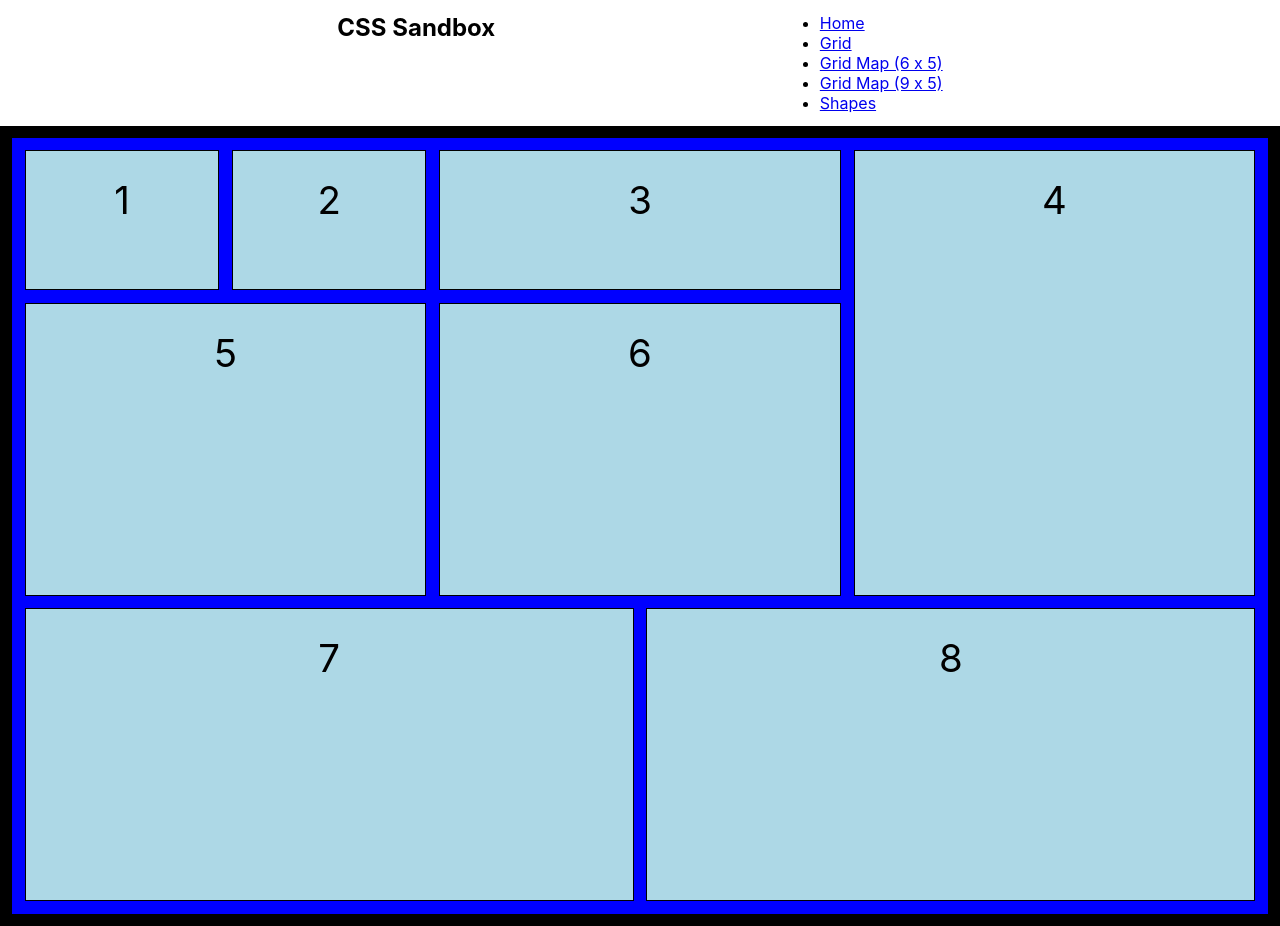
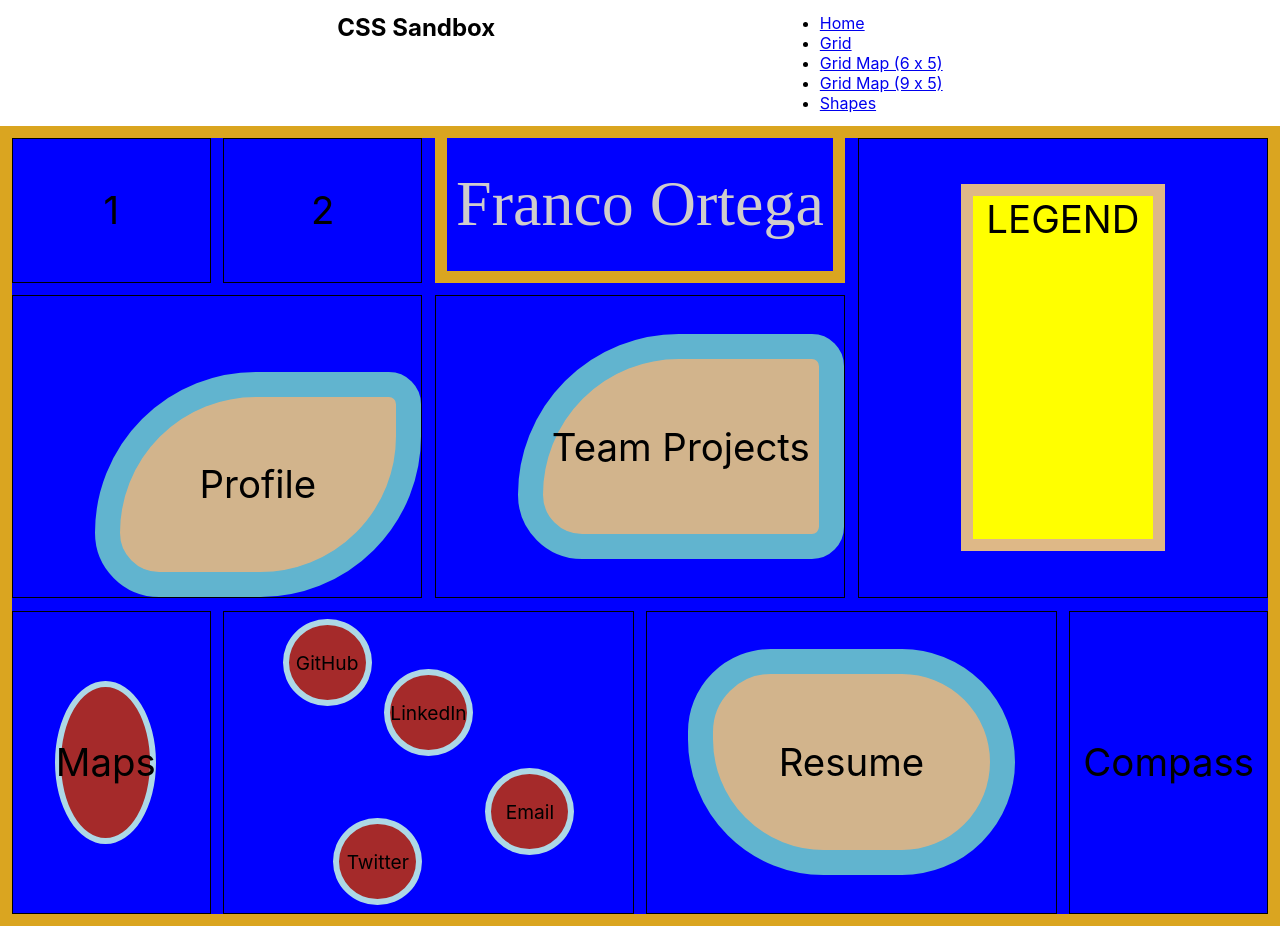
Before and after one commit to franco-ortega/css-sandbox, a React (Create React App) app: page /gridmap6x5 in a window 1280 px wide. Built offline with nearby package versions, Linux system fonts and the light colour scheme.

Commit message:
add GridMap6x5 with rough draft for portfolio map layout

```diff
--- /dev/null
+++ b/src/components/grid/GridIslands.jsx
@@ -0,0 +1,34 @@
+import React from 'react';
+import Circle from '../shapes/Circle';
+// import PropTypes from 'prop-types';
+import styles from './GridIslands.module.css';
+
+const GridIslands = props => {
+    return (
+        <div className={styles.GridIslandContainer}>
+
+            <div className={`${styles.GridIsland} ${styles.GridIslandA}`}>
+                <Circle label={'GitHub'} />
+            </div>
+
+            <div className={`${styles.GridIsland} ${styles.GridIslandB}`}>
+                <Circle label={'LinkedIn'} />
+            </div>
+
+            <div className={`${styles.GridIsland} ${styles.GridIslandC}`}>
+                <Circle label={'Email'} />
+            </div>
+
+            <div className={`${styles.GridIsland} ${styles.GridIslandD}`}>
+                <Circle label={'Twitter'} />
+            </div>
+
+        </div>
+    );
+};
+
+GridIslands.propTypes = {
+
+};
+
+export default GridIslands;
--- /dev/null
+++ b/src/components/grid/GridIslands.module.css
@@ -0,0 +1,37 @@
+.GridIslandContainer {
+
+
+    display: grid;
+    grid-template-columns: repeat(8, 1fr);
+    grid-template-rows: repeat(6, 1fr);
+    gap: .2vw;
+
+    padding: .2vw;
+    height: 100%;
+    width: 100%;
+}
+
+.GridIsland {
+
+
+    font-size: 50%;
+    display: flex;
+    align-items: center;
+    justify-content: center;
+}
+
+.GridIslandA {
+    grid-area: 1 / 2 / 3 / 4;
+}
+
+.GridIslandB {
+    grid-area: 2 / 4 / 4 / 6;
+}
+
+.GridIslandC {
+    grid-area: 4 / 6 / 6 / 8;
+}
+
+.GridIslandD {
+    grid-area: 5 / 3 / 7 / 5;
+}
--- a/src/components/grid/GridMap6x5.jsx
+++ b/src/components/grid/GridMap6x5.jsx
@@ -1,20 +1,49 @@
 import React from 'react';
+import RectangleSoftEdge from '../shapes/RectangleSoftEdge';
+import RectangleTall from '../shapes/RectangleTall';
+import GridIslands from './GridIslands';
 // import PropTypes from 'prop-types';
 import styles from './GridMap6x5.module.css';
+import styles2 from '../shapes/RectangleSoftEdge.module.css';
+import Circle from '../shapes/Circle';
 
-const GridMap6x5 = props => {
+const GridMap6x5 = () => {
     return (
         <div className={styles.GridMap6x5}>
             <div className={styles.GridContainer}>
                 <div className={styles.GridItem}>1</div>
                 <div className={styles.GridItem}>2</div>
-                <div className={`${styles.GridItem} ${styles.GridItem3}`}>3</div>
-                <div className={`${styles.GridItem} ${styles.GridItem4}`}>4</div>
-                <div className={`${styles.GridItem} ${styles.GridItem5}`}>5</div>
-                <div className={`${styles.GridItem} ${styles.GridItem6}`}>6</div>
-                <div className={`${styles.GridItem} ${styles.GridItem7}`}>7</div>
-                <div className={`${styles.GridItem} ${styles.GridItem8}`}>8</div>
-                {/* <div className={`${styles.GridItem} ${styles.GridItem13}`}>13</div> */}
+                <div className={`${styles.GridItem} ${styles.GridItem3}`}>
+                    Franco Ortega
+                </div>
+                <div className={`${styles.GridItem} ${styles.GridItem4}`}>
+                    <RectangleTall />
+                </div>
+                <div className={`${styles.GridItem} ${styles.GridItem5}`}>
+                    <RectangleSoftEdge
+                        label={'Profile'}
+                        borderShape={styles2.Profile}
+                    />
+                </div>
+                <div className={`${styles.GridItem} ${styles.GridItem6}`}>
+                    <RectangleSoftEdge
+                        label={'Team Projects'}
+                        borderShape={styles2.Projects}
+                    />
+                </div>
+                <div className={`${styles.GridItem} ${styles.GridItemCart}`}>
+                <Circle label={'Maps'} />
+                </div>
+                <div className={`${styles.GridItem} ${styles.GridItem7}`}>
+                    <GridIslands />
+                </div>
+                <div className={`${styles.GridItem} ${styles.GridItem8}`}>
+                    <RectangleSoftEdge
+                        label={'Resume'}
+                        borderShape={styles2.Resume}
+                    />
+                </div>
+                <div className={`${styles.GridItem} ${styles.GridItem9}`}>Compass</div>
                 {/* <div className={styles.GridItem}>13</div> */}
             </div>
 
--- a/src/components/grid/GridMap6x5.module.css
+++ b/src/components/grid/GridMap6x5.module.css
@@ -1,6 +1,6 @@
 .GridMap6x5 {
-    background: rgb(88, 88, 197);
-    border: 1vw solid;
+    background: goldenrod;
+    border: 1vw solid goldenrod;
 
     height: 100vh;
 }
@@ -11,26 +11,35 @@
     display: grid;
     grid-template-columns: repeat(6, 1fr);
     grid-template-rows: repeat(5, 1fr);
+    gap: 1vw;
 
-    padding: 1vw;
+    padding: 0;
     height: 100%;
     width: 100%;
-
-    gap: 1vw;
-
 }
 
 .GridItem {
-    background: lightblue;
+    background: blue;
     border: .1vw solid black;
-    padding: 2vw;
+
+    display: flex;
+    align-items: center;
+    justify-content: center;
+
     font-size: 3vw;
     text-align: center;
 }
 
 .GridItem3 {
     grid-column: 3 / 5;
-    grid-row: 1 / 2 ;
+    grid-row: 1 / 2;
+
+    font-family: cursive;
+    font-size: 5vw;
+    color: rgb(207, 204, 204);
+
+    border: 1vw solid goldenrod;
+    border-top: none;
 }
 
 .GridItem4 {
@@ -41,28 +50,37 @@
 .GridItem5 {
     grid-column: 1 / 3;
     grid-row: 2 / 4;
+
+    align-items: flex-end;
+    justify-content: flex-end;
 }
 
 .GridItem6 {
     grid-column: 3 / 5;
     grid-row: 2 / 4;
+
+    align-items: center;
+    justify-content: flex-end;
+}
+
+.GridItemCart {
+    grid-row: 4 / 6;
+
+    display: grid;
+    padding: 30%;
 }
 
 .GridItem7 {
-    grid-column: 1 / 4;
+    grid-column: 2 / 4;
     grid-row: 4 / 6;
 }
 
 .GridItem8 {
-    grid-column: 4 / 7;
+    grid-column: 4 / 6;
     grid-row: 4 / 6;
 }
 
-
-
-
-
-.GridItem13 {
-    grid-column: 7 / 7;
+.GridItem9 {
+    grid-column: 6 / 7;
     grid-row: 4 / 6;
 }
--- /dev/null
+++ b/src/components/shapes/Circle.jsx
@@ -0,0 +1,17 @@
+import React from 'react';
+import PropTypes from 'prop-types';
+import styles from './Circle.module.css';
+
+const Circle = ({ label }) => {
+    return (
+        <div className={styles.Circle}>
+            {label}
+        </div>
+    );
+};
+
+Circle.propTypes = {
+    label: PropTypes.string.isRequired
+};
+
+export default Circle;
--- /dev/null
+++ b/src/components/shapes/Circle.module.css
@@ -0,0 +1,13 @@
+.Circle {
+    background: brown;
+    border: .5vw solid lightblue;
+    border-radius: 50%;
+
+    display: flex;
+    align-items: center;
+    justify-content: center;
+
+    height: 90%;
+    width: 90%;
+
+}
--- /dev/null
+++ b/src/components/shapes/RectangleSoftEdge.jsx
@@ -0,0 +1,20 @@
+import React from 'react';
+import PropTypes from 'prop-types';
+import styles from './RectangleSoftEdge.module.css';
+
+const RectangleSoftEdge = ({ label, borderShape }) => {
+    return (
+        <div
+            className={`${styles.RectangleSoftEdge} ${borderShape}`}
+        >
+            {label}
+        </div>
+    );
+};
+
+RectangleSoftEdge.propTypes = {
+    label: PropTypes.string.isRequired,
+    borderShape: PropTypes.string.isRequired
+};
+
+export default RectangleSoftEdge;
--- /dev/null
+++ b/src/components/shapes/RectangleSoftEdge.module.css
@@ -0,0 +1,24 @@
+.RectangleSoftEdge {
+    background: tan;
+    border: 2vw solid rgb(97, 180, 207);
+
+    display: flex;
+    align-items: center;
+    justify-content: center;
+
+    height: 75%;
+    width: 80%;
+}
+
+
+.Profile {
+    border-radius: 25vw 5vw 25vw 10vw;
+}
+
+.Projects {
+    border-radius: 25vw 5vw 5vw 10vw;
+}
+
+.Resume {
+    border-radius: 55vw 75vw 75vw 90vw;
+}
--- /dev/null
+++ b/src/components/shapes/RectangleTall.jsx
@@ -0,0 +1,17 @@
+import React from 'react';
+// import PropTypes from 'prop-types';
+import styles from './RectangleTall.module.css';
+
+const RectangleTall = () => {
+    return (
+        <div className={styles.RectangleTall}>
+            LEGEND
+        </div>
+    );
+};
+
+RectangleTall.propTypes = {
+
+};
+
+export default RectangleTall
--- /dev/null
+++ b/src/components/shapes/RectangleTall.module.css
@@ -0,0 +1,7 @@
+.RectangleTall {
+    background: yellow;
+    border: 1vw solid burlywood;
+
+    height: 80%;
+    width: 50%;
+}
```
Also changed, not shown: src/components/grid/GridMap9x5.jsx (+1 -13 lines).
